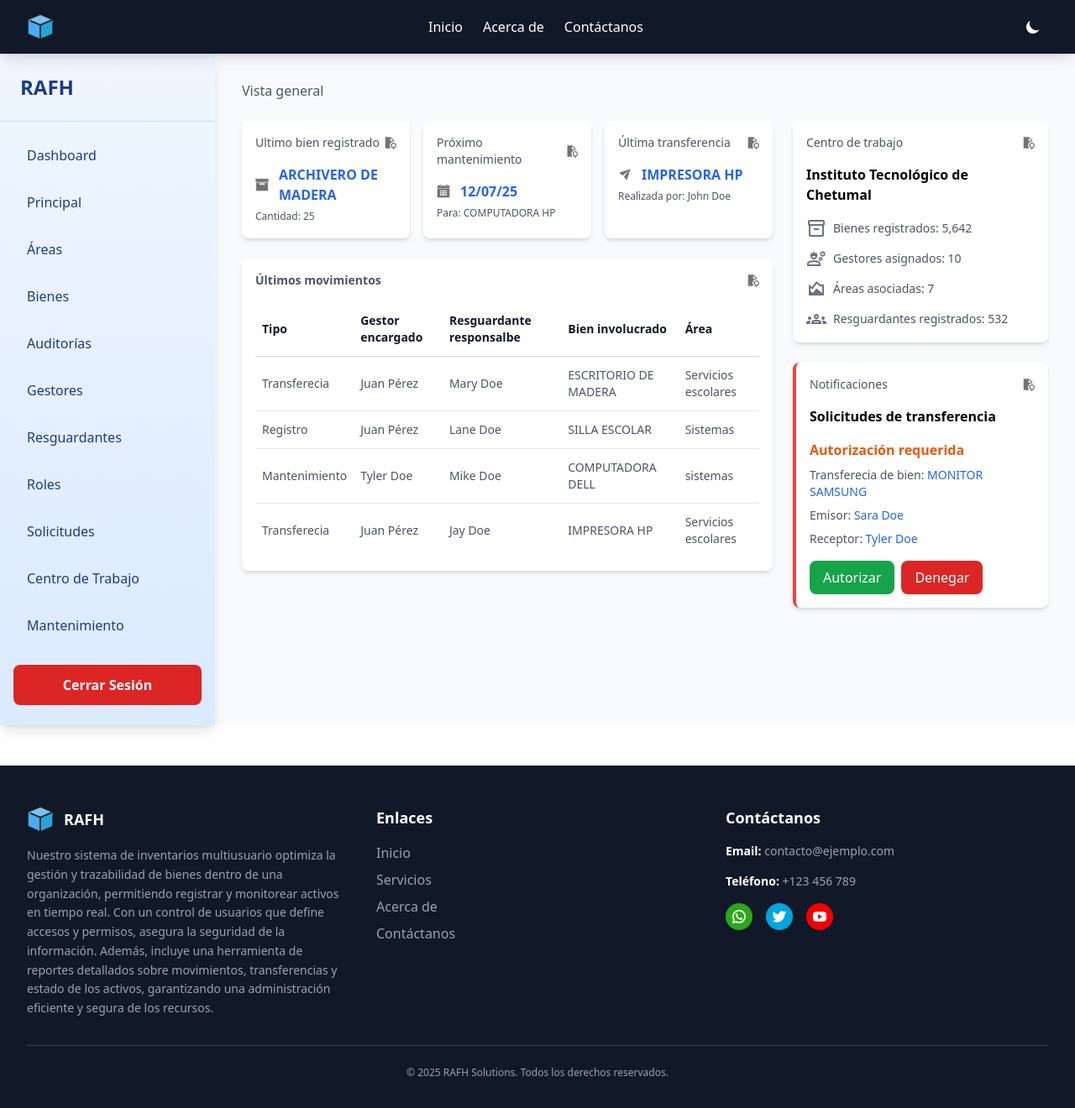
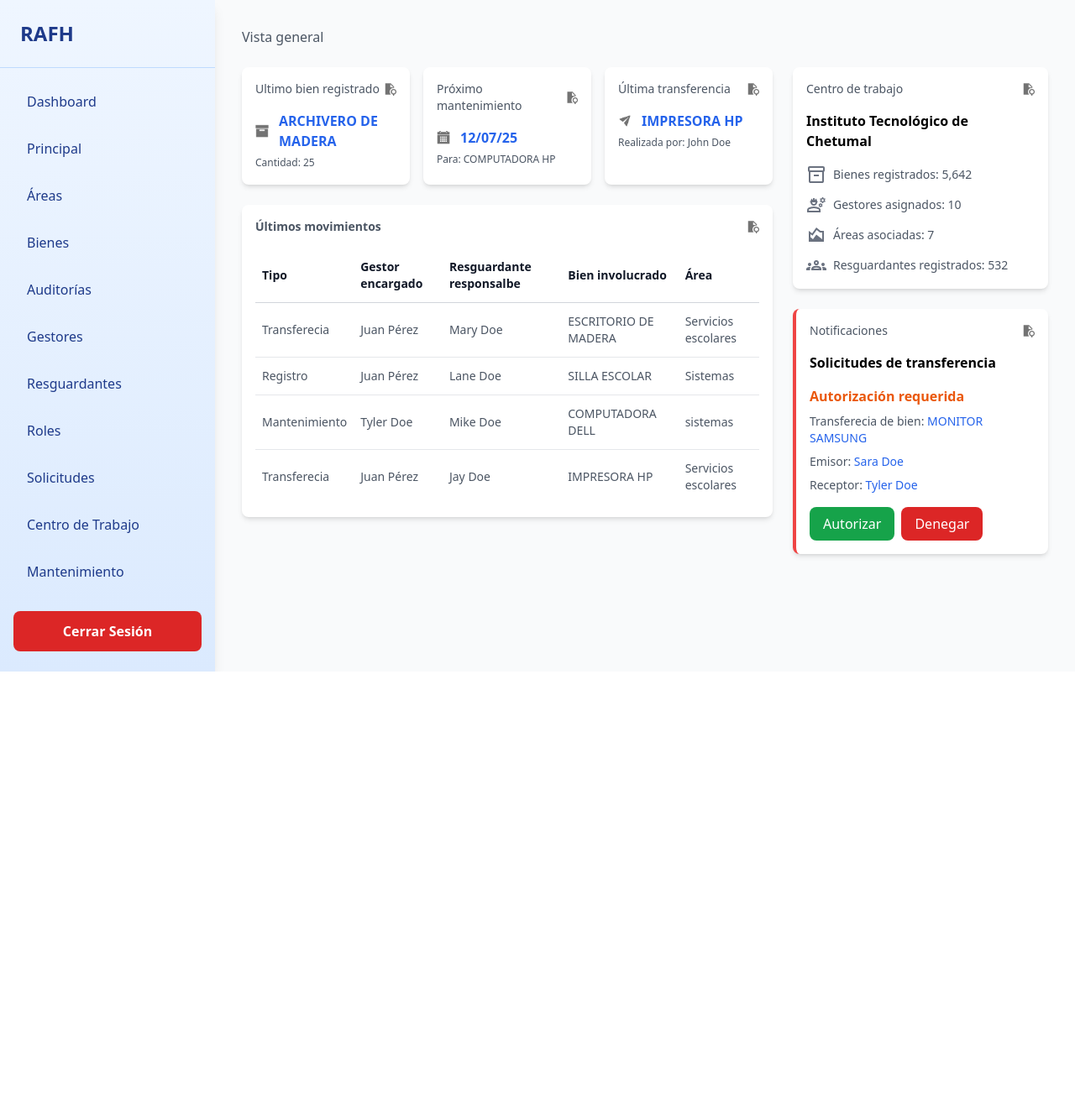
Before and after one commit to FaridTA14/RAFH-Tecnm, a Vue app: page /dashboard in a window 1280 px wide. Shown: the top 1320 px of the page at 84% size. After the commit the page ends 800 px from the top, so only its background shows below. Built offline with nearby package versions, Linux system fonts and the light colour scheme.

Commit message:
completionId: cgen-651e54da077c4a23ac8bd57fb2c58f70
cgen-651e54da077c4a23ac8bd57fb2c58f70

```diff
--- a/src/App.vue
+++ b/src/App.vue
@@ -3,15 +3,18 @@ import { RouterLink, RouterView } from 'vue-router'
 import Navbar from './components/Navbar.vue'
 import Footer from './components/Footer.vue'
 import { useRoute } from 'vue-router'
+import { computed } from 'vue'
+
 const route = useRoute()
+const isDashboard = computed(() => route.path.startsWith('/dashboard'))
 </script>
 
 <template>
 	<div class="flex flex-col min-h-screen bg-white dark:bg-gray-900 transition-colors duration-300">
-		<Navbar :isCentroT="Boolean(route.meta.navbarCentroT)" />
-		<main class="flex-grow pt-16">
+		<Navbar v-if="!isDashboard" :isCentroT="Boolean(route.meta.navbarCentroT)" />
+		<main :class="['flex-grow', { 'pt-16': !isDashboard }]">
 			<RouterView />
 		</main>
-		<Footer />
+		<Footer v-if="!isDashboard" />
 	</div>
 </template>
```
